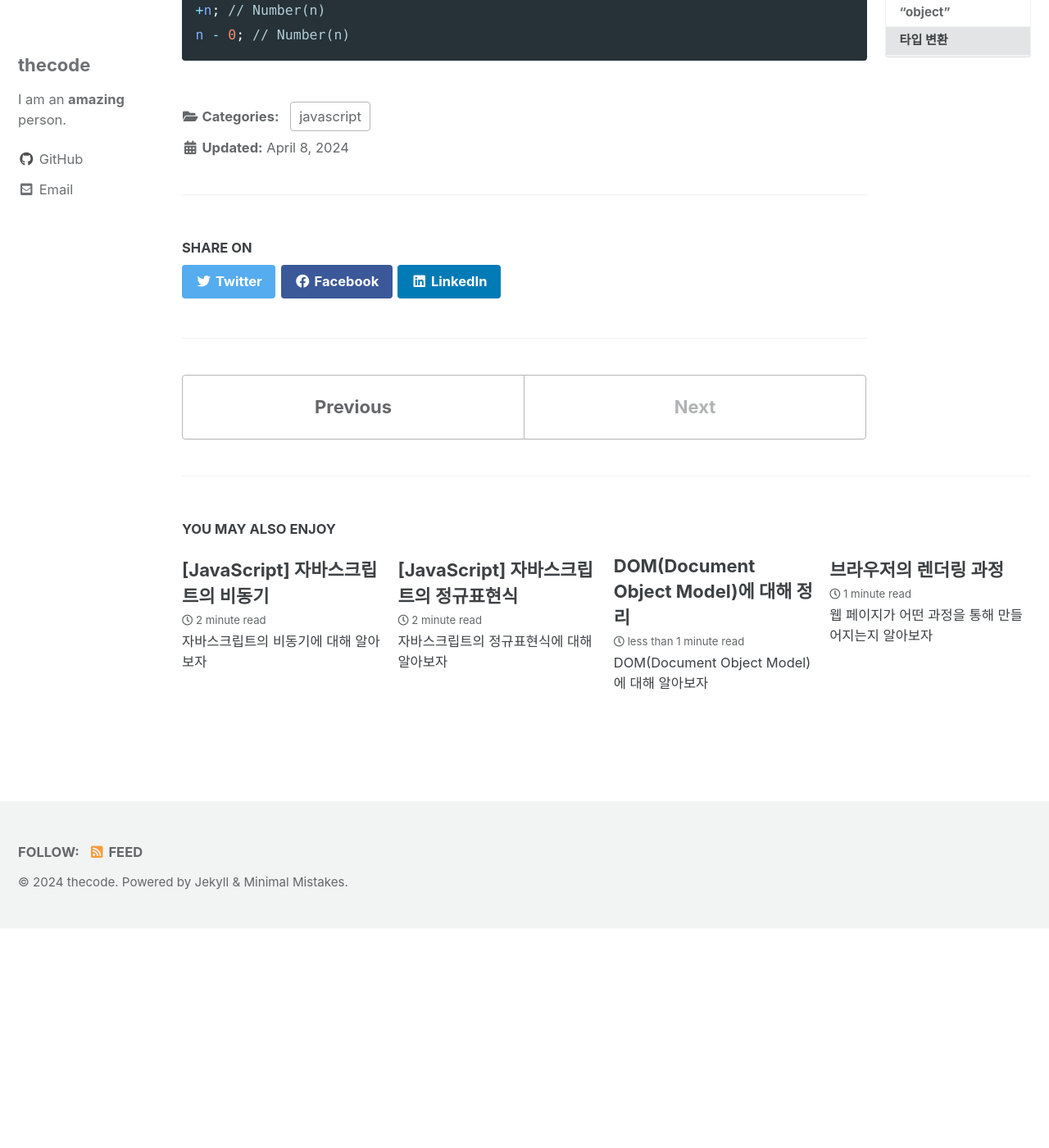
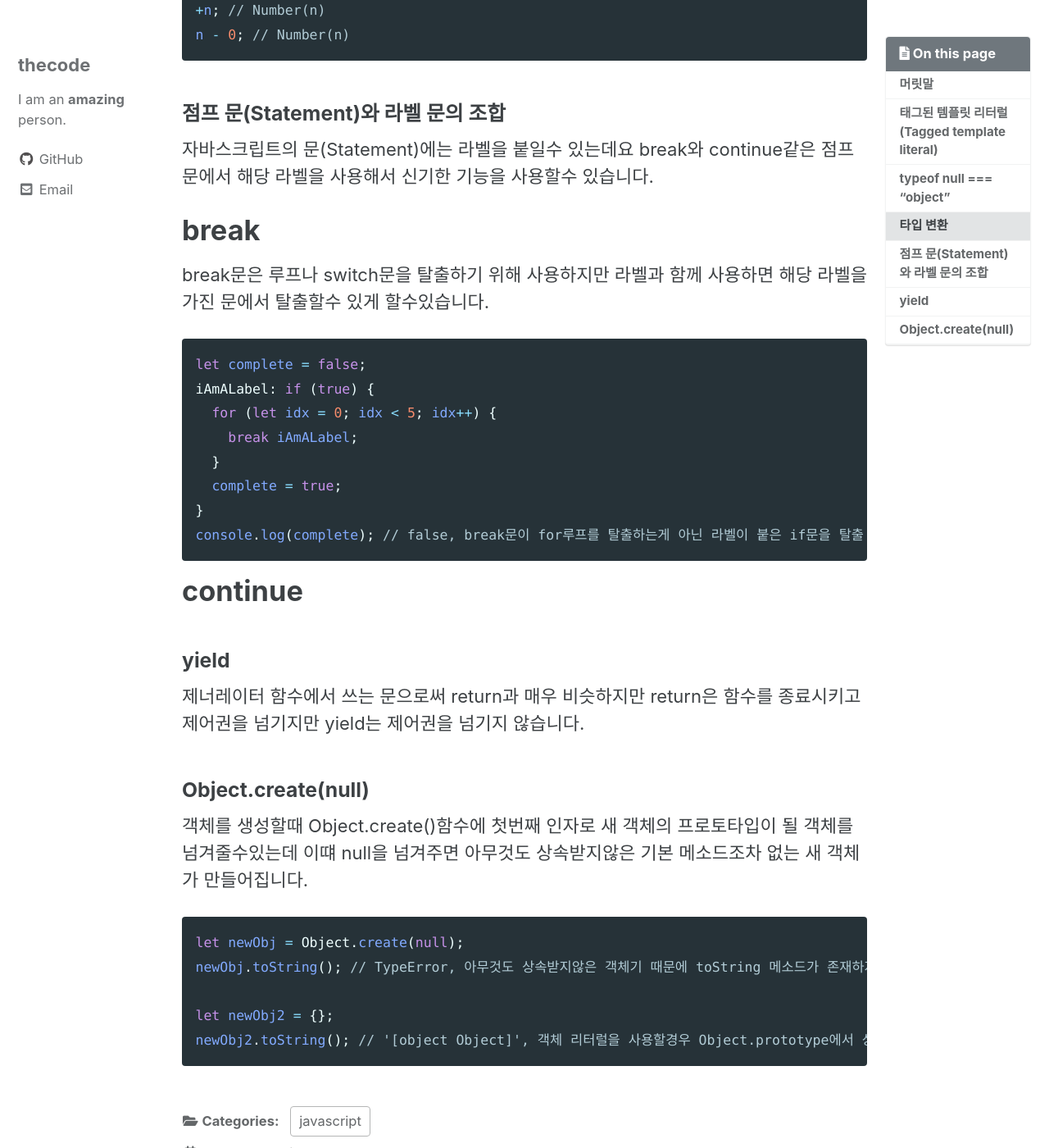
Before and after one commit to thecode00/thecode00.github.io, a Jekyll site: the page built from _posts/Javascript/2024-04-08-js-funny-fact.md, in a window 1280 px wide and 1400 px high, scrolled down 1309 px. Shown: the whole window at 82% size. Built offline with Jekyll 4.4.1, drawn with Linux system fonts in a browser that asks for light colours; cached includes are drawn as plain includes; some web fonts are replaced; before the commit the page ends 2441 px from its top, so only the background shows below that; some of the changed text lies outside the part shown.

Commit message:
Update post

````diff
--- a/_posts/Javascript/2024-04-08-js-funny-fact.md
+++ b/_posts/Javascript/2024-04-08-js-funny-fact.md
@@ -41,3 +41,40 @@ n + ""; // String(n)
 +n; // Number(n)
 n - 0; // Number(n)
 ```
+
+### 점프 문(Statement)와 라벨 문의 조합
+
+자바스크립트의 문(Statement)에는 라벨을 붙일수 있는데요 break와 continue같은 점프문에서 해당 라벨을 사용해서 신기한 기능을 사용할수 있습니다.
+
+# break
+
+break문은 루프나 switch문을 탈출하기 위해 사용하지만 라벨과 함께 사용하면 해당 라벨을 가진 문에서 탈출할수 있게 할수있습니다.
+
+```javascript
+let complete = false;
+iAmALabel: if (true) {
+  for (let idx = 0; idx < 5; idx++) {
+    break iAmALabel;
+  }
+  complete = true;
+}
+console.log(complete); // false, break문이 for루프를 탈출하는게 아닌 라벨이 붙은 if문을 탈출
+```
+
+# continue
+
+### yield
+
+제너레이터 함수에서 쓰는 문으로써 return과 매우 비슷하지만 return은 함수를 종료시키고 제어권을 넘기지만 yield는 제어권을 넘기지 않습니다.
+
+### Object.create(null)
+
+객체를 생성할때 Object.create()함수에 첫번째 인자로 새 객체의 프로토타입이 될 객체를 넘겨줄수있는데 이떄 null을 넘겨주면 아무것도 상속받지않은 기본 메소드조차 없는 새 객체가 만들어집니다.
+
+```js
+let newObj = Object.create(null);
+newObj.toString(); // TypeError, 아무것도 상속받지않은 객체기 때문에 toString 메소드가 존재하지않습니다.
+
+let newObj2 = {};
+newObj2.toString(); // '[object Object]', 객체 리터럴을 사용할경우 Object.prototype에서 상속받음
+```
````
